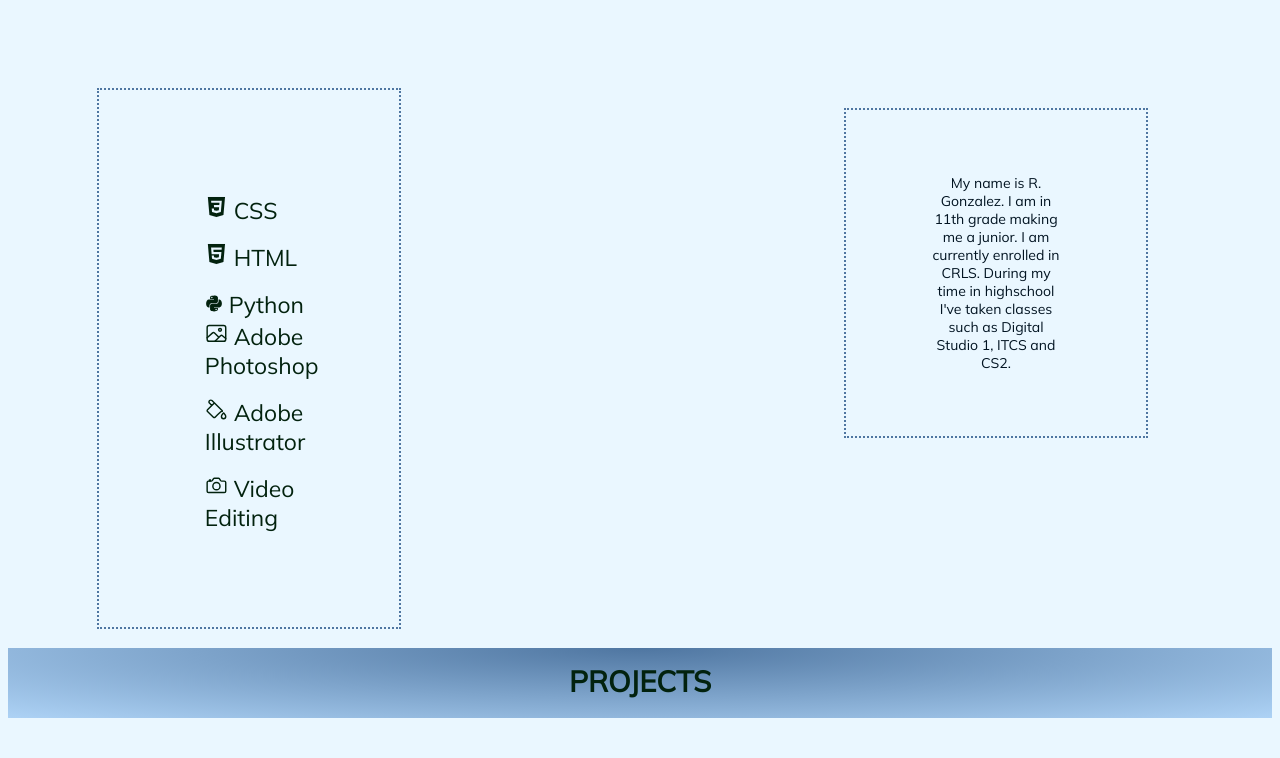
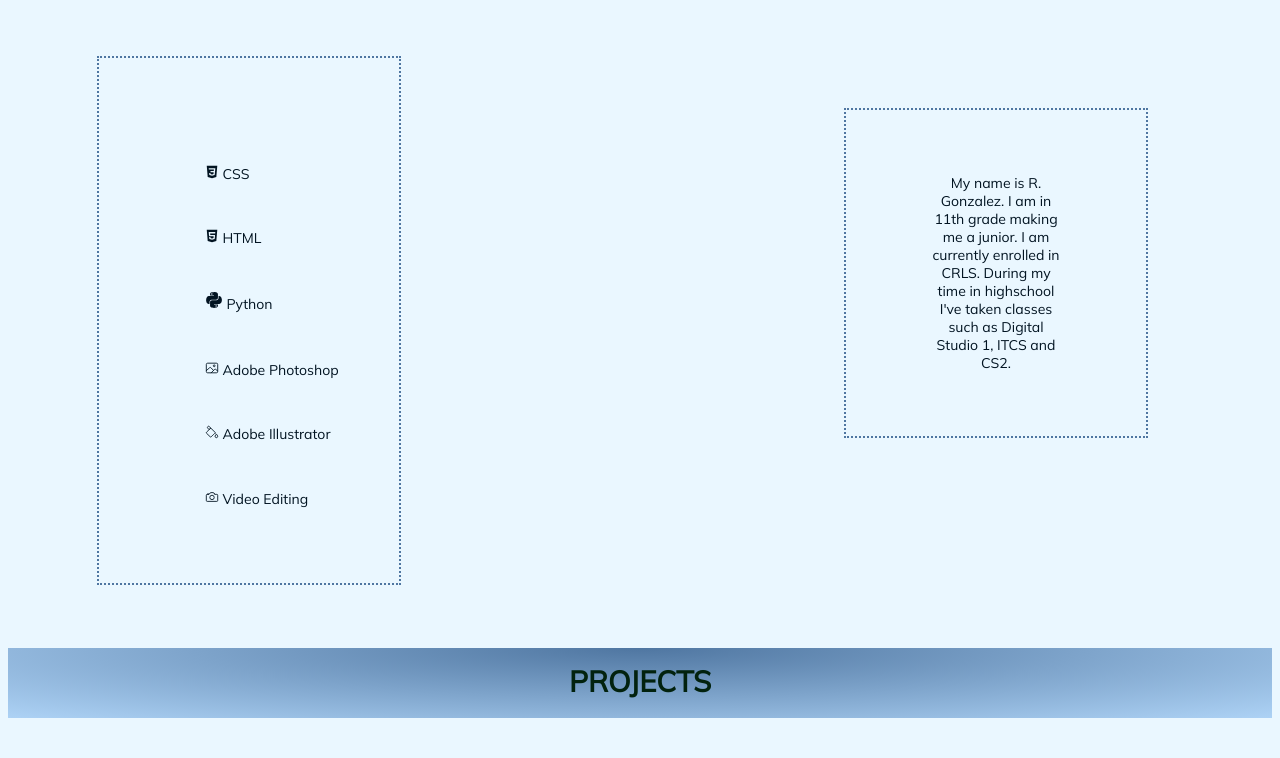
Before and after one commit to ryegonzalez/ryegonzalez.github.io, a plain HTML site: page index.html in a window 1280 px wide. Shown: the part 1100-1858 px from the top of the page. Drawn offline with nearby package versions, Linux system fonts and the light colour scheme; a web font is replaced by a local one.

Commit message:
Fixing CSS and HTML

```diff
--- a/index.html
+++ b/index.html
@@ -37,24 +37,22 @@
             <br>
             <br>
             <p>This is a list of skills I can offer!</p>
-            <br>
             <div class="list">
             <div class="textbox">
                 <ul>
                     <br>
                     <br>
+                    <li><p><ion-icon name="logo-css3"></ion-icon> CSS</p></li>
                     <br>
-                    <li><ion-icon name="logo-css3"></ion-icon> CSS</li>
+                    <li><p><ion-icon name="logo-html5"></ion-icon> HTML</p></li>
                     <br>
-                    <li><ion-icon name="logo-html5"></ion-icon> HTML</li>
+                    <li><p><ion-icon name="logo-python" size="small" class="icon"> </ion-icon> Python</p></li>
                     <br>
-                    <li><ion-icon name="logo-python" size="small" class="icon"> </ion-icon> Python</li>
+                    <li><p><ion-icon name="image-outline"></ion-icon> Adobe Photoshop</p></li>
                     <br>
-                    <li><ion-icon name="image-outline"></ion-icon> Adobe Photoshop</li>
+                    <li><p><ion-icon name="color-fill-outline"></ion-icon> Adobe Illustrator</p></li>
                     <br>
-                    <li><ion-icon name="color-fill-outline"></ion-icon> Adobe Illustrator</li>
-                    <br>
-                    <li><ion-icon name="camera-outline"></ion-icon> Video Editing</li>
+                    <li><p><ion-icon name="camera-outline"></ion-icon> Video Editing</p></li>
                 </ul>
             </div>
             </div>
--- a/style.css
+++ b/style.css
@@ -249,6 +249,7 @@ a:visited {
 
 ul {
     list-style-type: none;
+    font-size: 1rem;
 }
 
 li {
```
